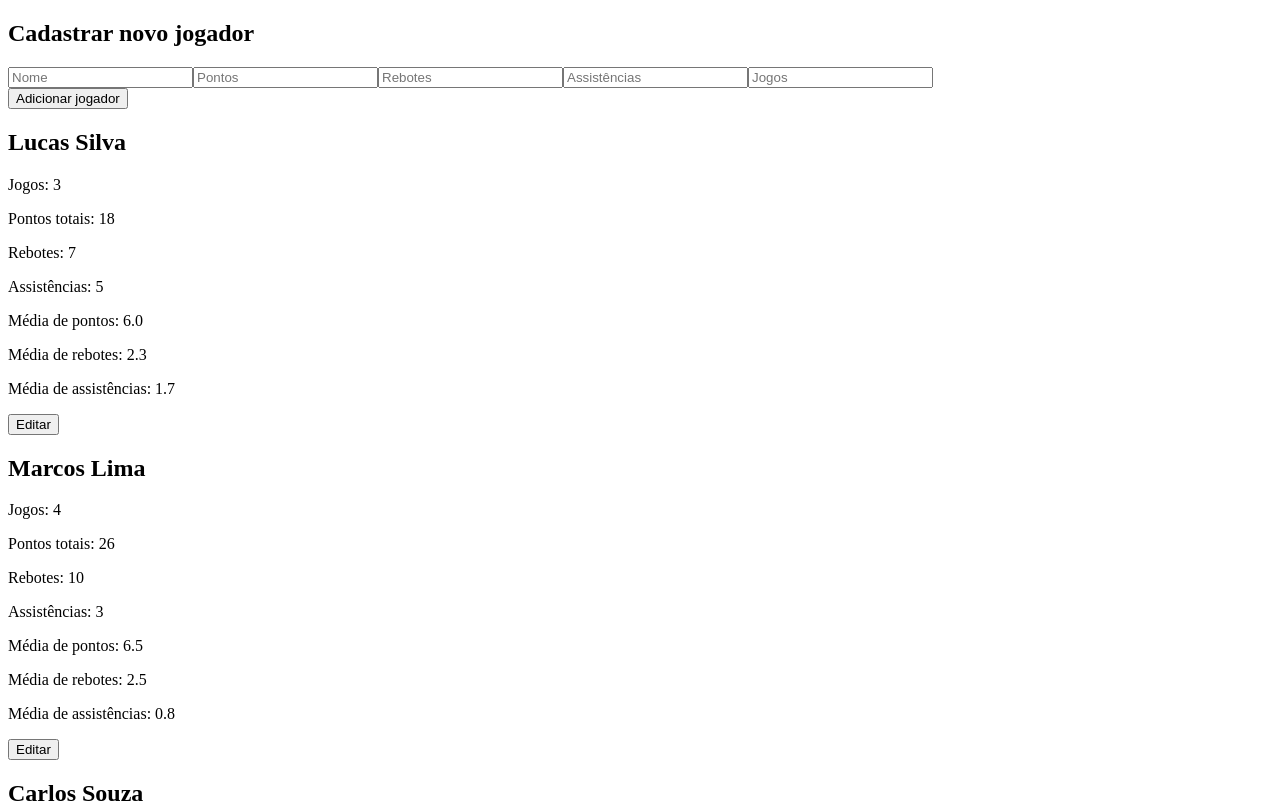
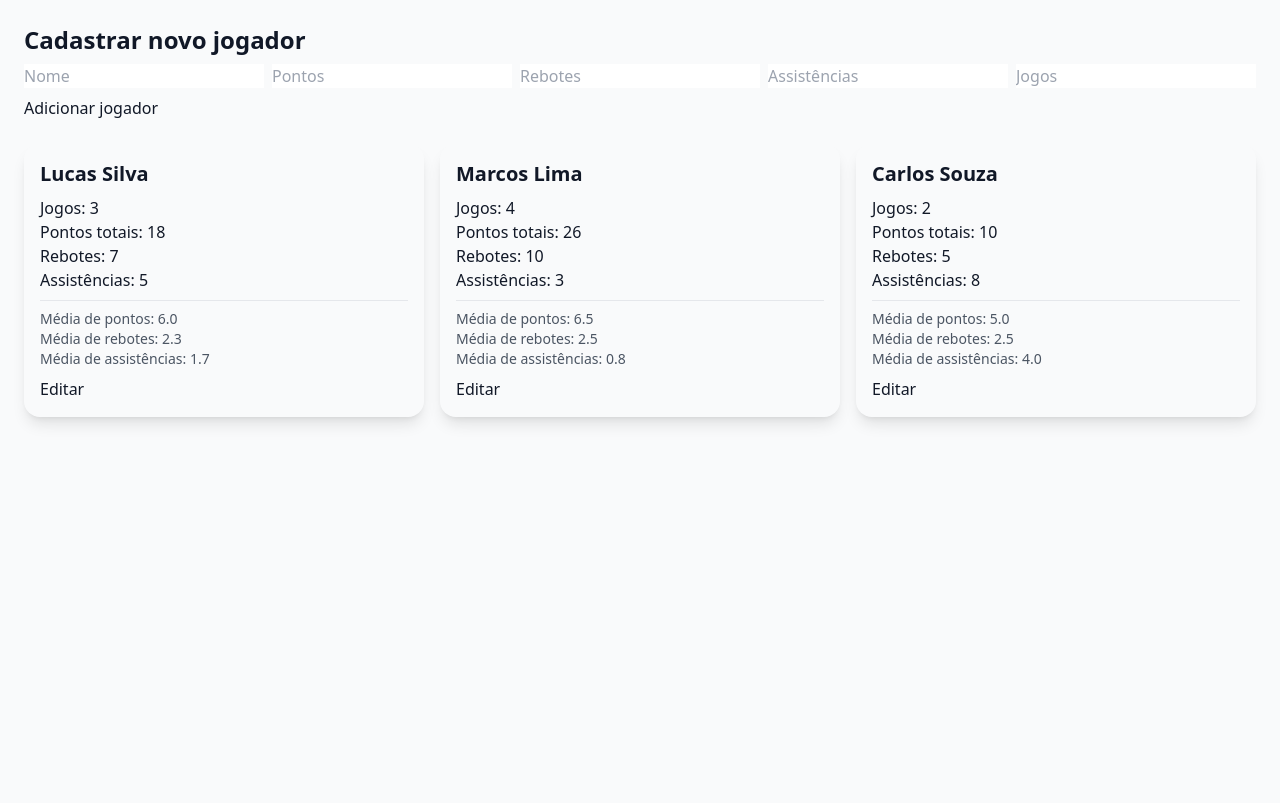
Before and after one commit to murilo2002/basquete-stats, a Next.js app: page / in a window 1280 px wide. Shown: the top 803 px of the page. Built offline with nearby package versions, Linux system fonts and the light colour scheme.

Commit message:
Update layout.tsx

```diff
--- a/app/layout.tsx
+++ b/app/layout.tsx
@@ -1,11 +1,9 @@
-export default function RootLayout({
-  children,
-}: {
-  children: React.ReactNode;
-}) {
+import "../styles/globals.css";
+
+export default function RootLayout({ children }: { children: React.ReactNode }) {
   return (
     <html lang="pt-BR">
-      <body>{children}</body>
+      <body className="bg-gray-50 text-gray-900">{children}</body>
     </html>
   );
 }
```
